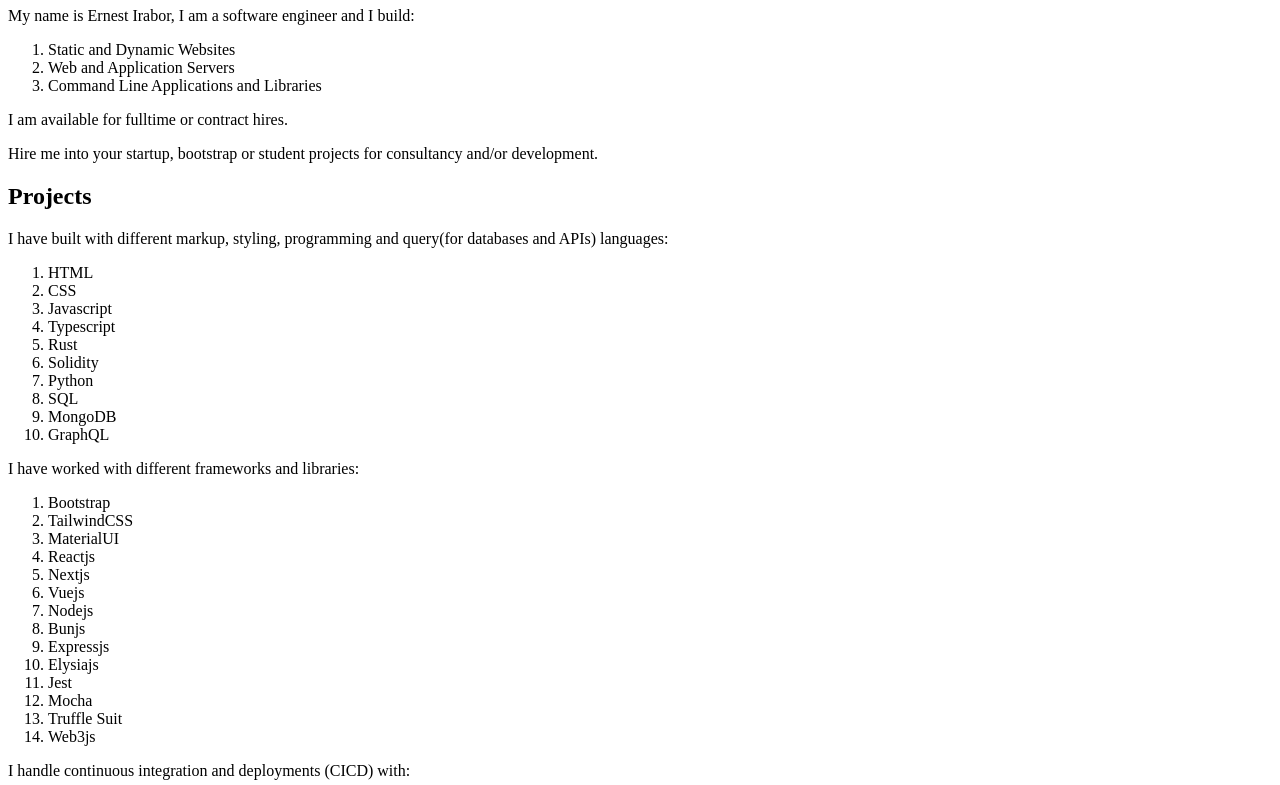
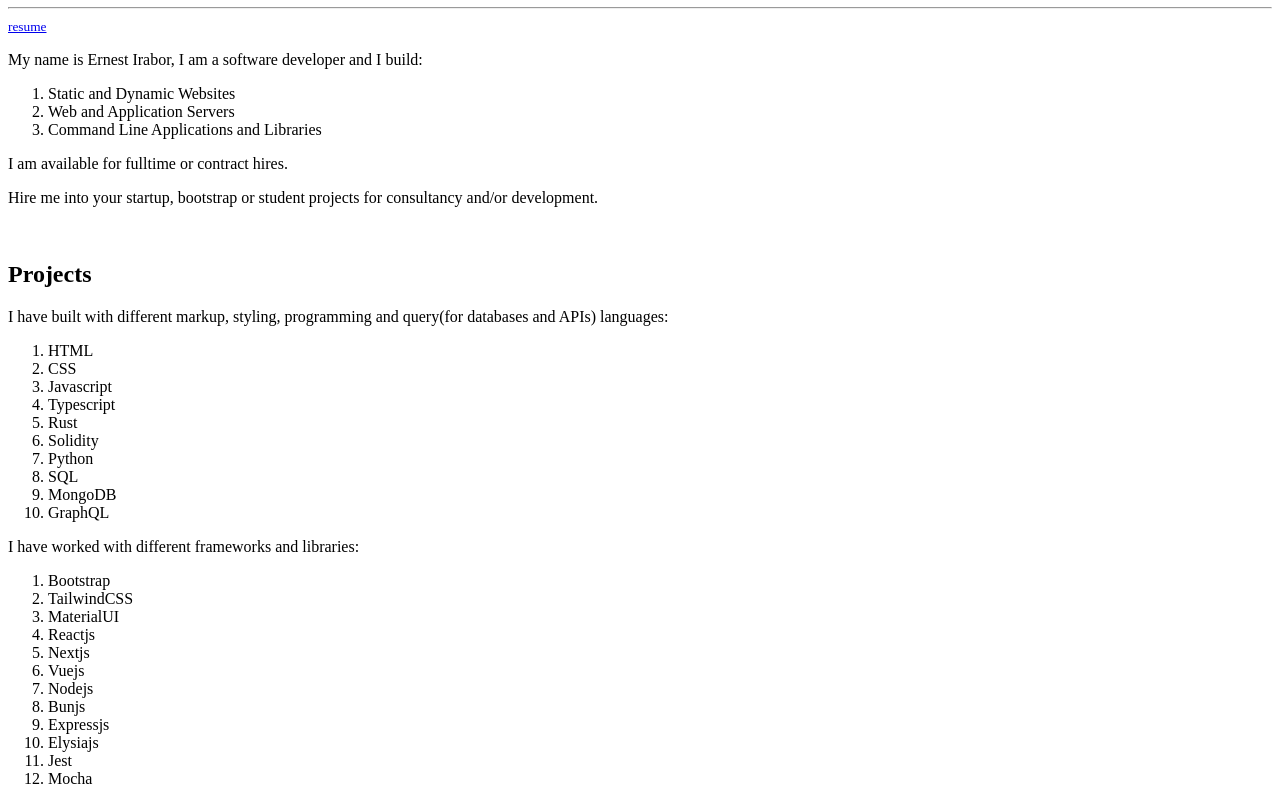
Before and after one commit to irabeny89/portfolio, a plain HTML site: page index.html in a window 1280 px wide. Shown: the part 73-858 px from the top of the page. Drawn offline with Linux system fonts and the light colour scheme.

Commit message:
style: update resume

```diff
--- a/index.html
+++ b/index.html
@@ -9,7 +9,10 @@
 	</head>
 	<body>
 		<h1>Ernest Portfolio</h1>
-		<p>My name is Ernest Irabor, I am a software engineer and I build:</p>
+		<hr>
+		<small><a href="https://drive.google.com/file/d/1NZQh9sxq8ciKa2DhtAlbY3NudfXaOm2R/view?usp=sharing">resume</a></small>
+		<br>
+		<p>My name is Ernest Irabor, I am a software developer and I build:</p>
 		<ol>
 			<li>Static and Dynamic Websites</li>
 			<li>Web and Application Servers</li>
@@ -22,6 +25,7 @@
 			and/or development.
 		</p>
 
+		<br>
 		<h2>Projects</h2>
 		<p>
 			I have built with different markup, styling, programming and query(for
@@ -188,6 +192,7 @@
 			<a href="https://github.com/irabeny89">here</a>
 		</p>
 
+		<br>
 		<h2>Contacts</h2>
 		<p>Kindly reach out to me here:</p>
 		<ul>
@@ -200,6 +205,8 @@
 				>
 			</li>
 		</ul>
+		<br>
+		<hr>
 		<footer><p>Ernest Irabor &copy; 2024</p></footer>
 	</body>
 </html>
```
